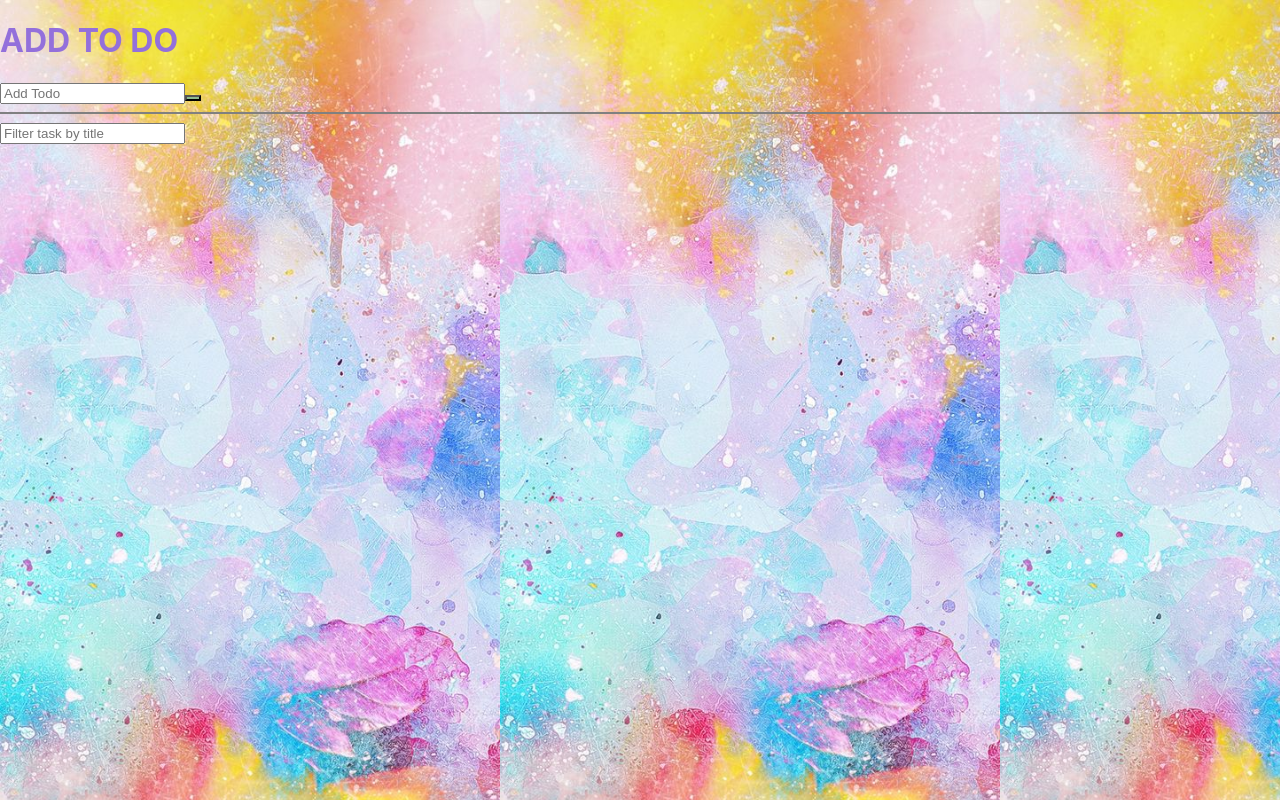
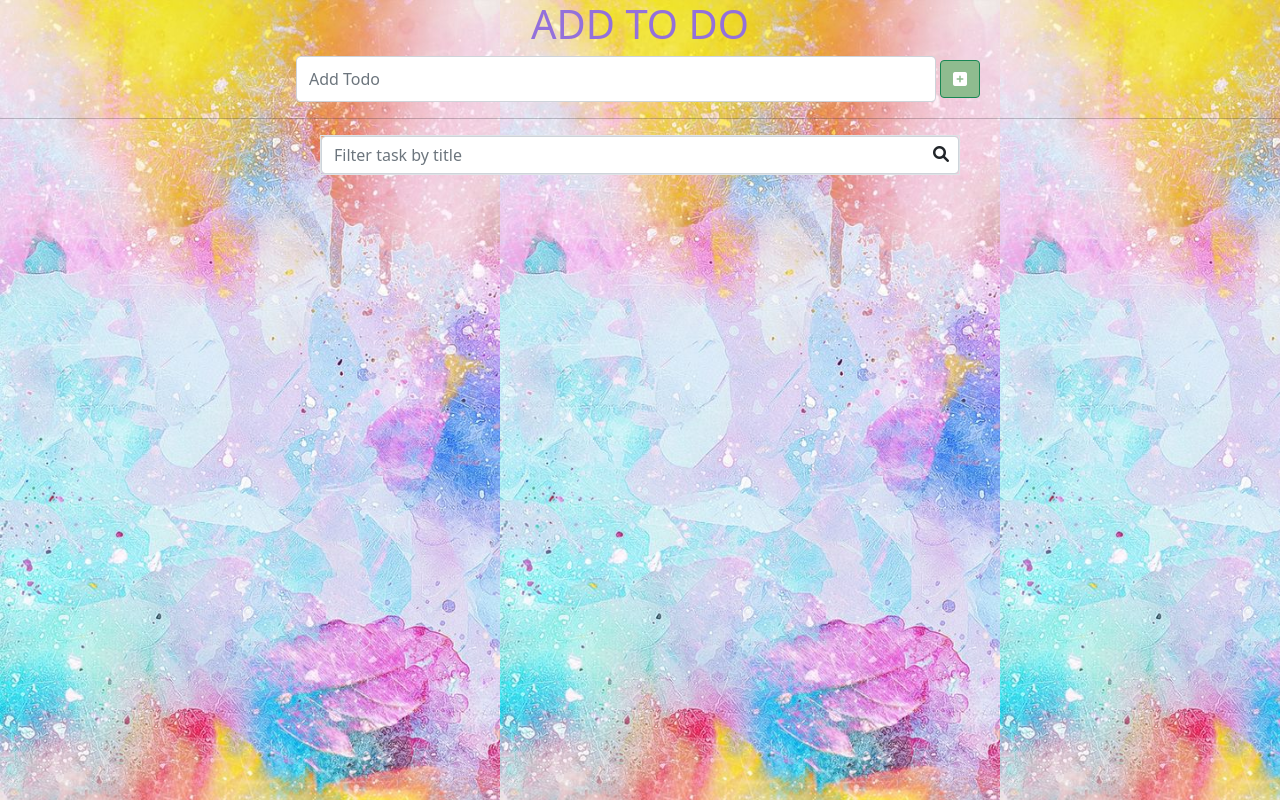
Before and after one commit to Nena629/Repos-challenges, a React (Create React App) app: page / in a window 1280 px wide. Built offline with nearby package versions, Linux system fonts and the light colour scheme.

Commit message:
delete task feature and some design changes

```diff
--- a/package.json
+++ b/package.json
@@ -6,6 +6,7 @@
     "@testing-library/jest-dom": "^5.14.1",
     "@testing-library/react": "^11.2.7",
     "@testing-library/user-event": "^12.8.3",
+    "bootstrap": "^5.1.3",
     "react": "^17.0.2",
     "react-dom": "^17.0.2",
     "react-scripts": "4.0.3",
--- a/public/index.html
+++ b/public/index.html
@@ -9,6 +9,13 @@
       name="description"
       content="Web site created using create-react-app"
     />
+
+     <!-- Font-awesome -->
+    <link rel="stylesheet" href="https://cdnjs.cloudflare.com/ajax/libs/font-awesome/6.0.0-beta2/css/all.min.css" integrity="sha512-YWzhKL2whUzgiheMoBFwW8CKV4qpHQAEuvilg9FAn5VJUDwKZZxkJNuGM4XkWuk94WCrrwslk8yWNGmY1EduTA==" crossorigin="anonymous" referrerpolicy="no-referrer" />
+    <!-- BOOTSTRAP CSS -->
+    <link href="https://cdn.jsdelivr.net/npm/bootstrap@5.1.1/dist/css/bootstrap.min.css" rel="stylesheet" integrity="sha384-F3w7mX95PdgyTmZZMECAngseQB83DfGTowi0iMjiWaeVhAn4FJkqJByhZMI3AhiU" crossorigin="anonymous">
+
+
     <link rel="apple-touch-icon" href="%PUBLIC_URL%/logo192.png" />
     <!--
       manifest.json provides metadata used when your web app is installed on a
--- a/src/App.js
+++ b/src/App.js
@@ -64,7 +64,6 @@ const App = () => {
             className="form-control mx-auto"
             onKeyUp={filterTasksByTitle}
             ref={filterTaskInput} />
-
           <i className="fa fa-search" aria-hidden="true" />
         </div>
 
--- a/src/components/AddTodo.css
+++ b/src/components/AddTodo.css
@@ -4,4 +4,5 @@
 
 .btn.btn-success.text-uppercase.m-1{
     background-color: 	#8fbc8f;
+
 }
--- a/src/components/AddTodo.js
+++ b/src/components/AddTodo.js
@@ -25,9 +25,10 @@ const AddTodo = (props) => {
 
            <button
            className="btn btn-success text-uppercase m-1"
-           onClick={()=> onAddTask()}> <i className="fa fa-plus" aria-hidden="true" /> </button>
+           onClick={()=> onAddTask()}>
+          <i className="fa fa-plus-square" aria-hidden="true"></i>
 
-
+          </button>
 
 
 
--- a/src/components/ItemTodo.css
+++ b/src/components/ItemTodo.css
@@ -1,7 +1,8 @@
 .btn.btn-danger.float-end{
     background-color: #f08080	;
+
 }
 
 .list-group-item.m-2.border{
-    padding: 15px;
+    height: 55px;
 }
--- a/src/components/ItemTodo.js
+++ b/src/components/ItemTodo.js
@@ -10,7 +10,7 @@ const ItemTodo = ({title,id,onDeleteTask}) => {
 
         <button className="btn btn-danger float-end"
          onClick= {()=>onDeleteTask(id)}>
-        <i className="fa fa-trash" aria-hidden="true" />
+       <i className="fa fa-trash" aria-hidden="true" />
         </button>
 
 
--- a/src/index.js
+++ b/src/index.js
@@ -1,17 +1,16 @@
+//dependances
 import React from 'react';
 import ReactDOM from 'react-dom';
-import './index.css';
+
+import 'bootstrap/dist/css/bootstrap.css';
+
+
+//component
 import App from './App';
-import reportWebVitals from './reportWebVitals';
 
 ReactDOM.render(
   <React.StrictMode>
-    <App />
+    <App/>
   </React.StrictMode>,
   document.getElementById('root')
 );
-
-// If you want to start measuring performance in your app, pass a function
-// to log results (for example: reportWebVitals(console.log))
-// or send to an analytics endpoint. Learn more: https://bit.ly/CRA-vitals
-reportWebVitals();
--- a/template/todo.html
+++ b/template/todo.html
@@ -7,9 +7,11 @@
     <meta name="viewport" content="width=device-width, initial-scale=1.0">
 
     <!-- Font-awesome -->
+
     <link rel="stylesheet" href="https://cdnjs.cloudflare.com/ajax/libs/font-awesome/6.0.0-beta2/css/all.min.css"
-        integrity="sha512-YWzhKL2whUzgiheMoBFwW8CKV4qpHQAEuvilg9FAn5VJUDwKZZxkJNuGM4XkWuk94WCrrwslk8yWNGmY1EduTA=="
-        crossorigin="anonymous" referrerpolicy="no-referrer" />
+    integrity="sha512-YWzhKL2whUzgiheMoBFwW8CKV4qpHQAEuvilg9FAn5VJUDwKZZxkJNuGM4XkWuk94WCrrwslk8yWNGmY1EduTA=="
+    crossorigin="anonymous" referrerpolicy="no-referrer" />
+
     <!-- BOOTSTRAP CSS -->
     <link href="https://cdn.jsdelivr.net/npm/bootstrap@5.1.1/dist/css/bootstrap.min.css" rel="stylesheet"
         integrity="sha384-F3w7mX95PdgyTmZZMECAngseQB83DfGTowi0iMjiWaeVhAn4FJkqJByhZMI3AhiU" crossorigin="anonymous">
```
Also changed, not shown: 1 other file (tests, documents, lock files or other folders).
